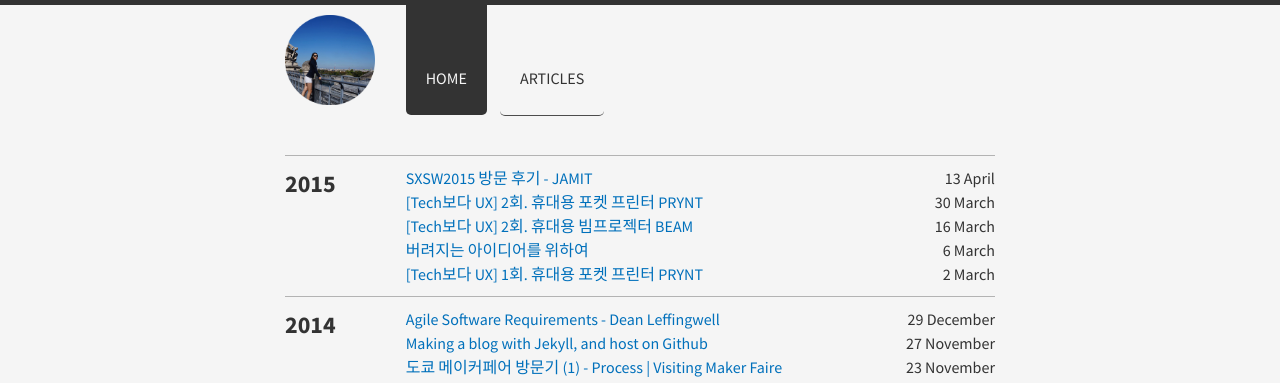
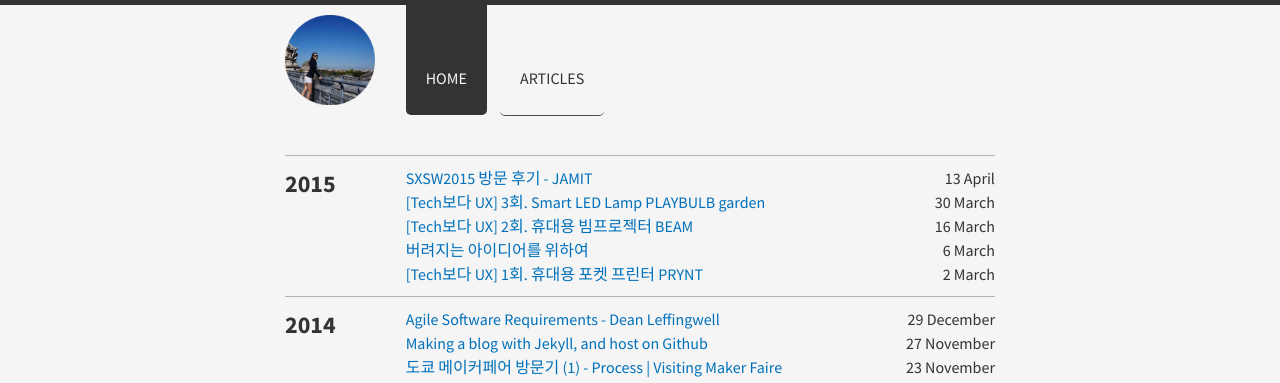
Before and after one commit to midaeng/articles, a Jekyll site: the page built from index.html, in a window 1280 px wide. Shown: the top 383 px of the page. Built offline with Jekyll 4.4.1, drawn with Linux system fonts in a browser that asks for light colours; nearby versions of some CDN libraries; Markdown is read by kramdown in place of the engine named in the settings.

Commit message:
modified name tech_ux-03

```diff
--- a/_posts/2015-03-30-techux-03.md
+++ b/_posts/2015-03-30-techux-03.md
@@ -1,6 +1,6 @@
 ---
 layout: post
-title: "[Tech보다 UX] 2회. 휴대용 포켓 프린터 PRYNT"
+title: "[Tech보다 UX] 3회. Smart LED Lamp PLAYBULB garden"
 ---
 
 <img class="alignnone size-full wp-image-58" src="https://raw.githubusercontent.com/midaeng/articles/gh-pages/images/blog/playbulb_garden.png"/>
```
